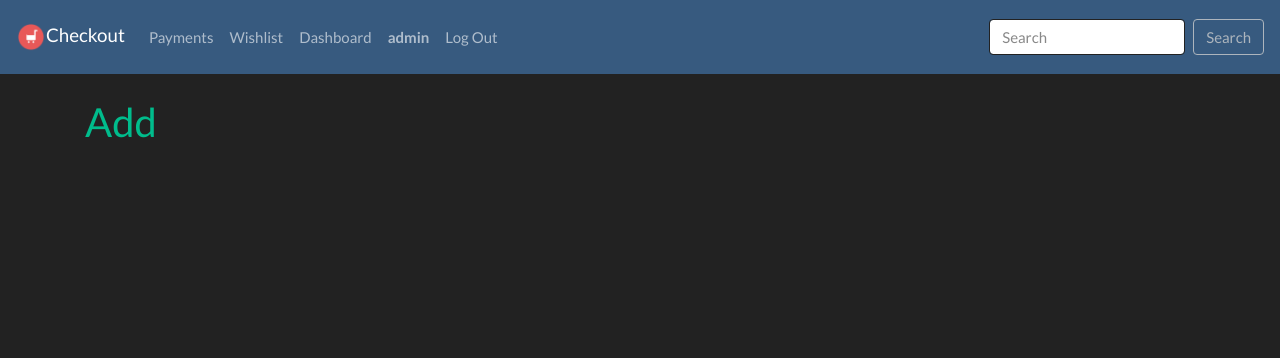
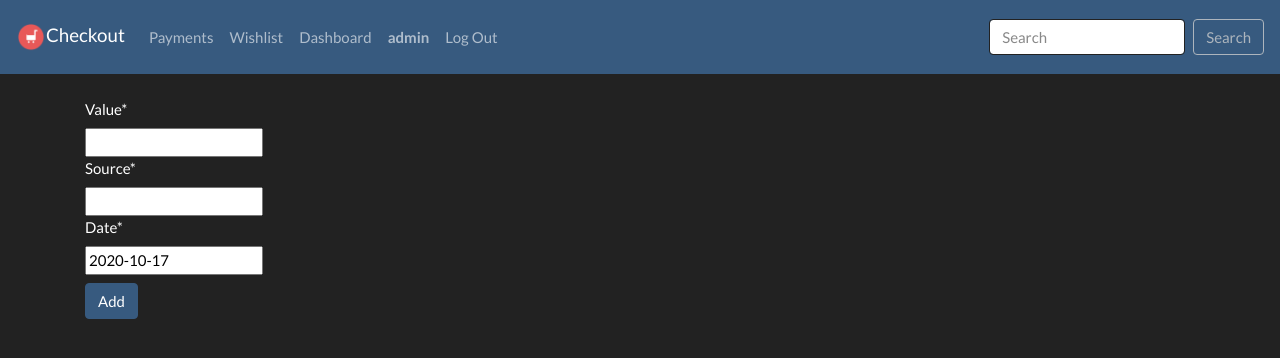
Before and after one commit to adhamsalama/checkout, a Django app: page /payment/ in a window 1280 px wide. Shown: the top 358 px of the page. Run offline with Django 3.2, Linux system fonts and the light colour scheme; a user stored in the database is signed in; data comes from the database, SQL or seed files in the repository; some libraries are stand-ins or nearby versions.

Commit message:
Added form to index.html

```diff
--- a/payment/templates/payment/index.html
+++ b/payment/templates/payment/index.html
@@ -1,12 +1,18 @@
 {% extends 'checkout/layout.html' %}
+{% load crispy_forms_tags %}
 
 {% block body %}
 
-<a href="{% url 'payment:add' %}"><h2>Add</h2></a>
+<form action="{% url 'payment:add' %}" method="POST">
+    {% csrf_token %}
+    {{ form|crispy }}
+    <button type="submit" class="btn btn-primary mt-2 mb-2">Add</button>
+</form>
+
 {% for payment in payments %}
     <div class="card mb-2">
       <div class="card-body">
-        <h5 class="card-title">${{ payment.value }}</h5>
+        <h2 class="card-title">${{ payment.value }}</h2>
         <p class="card-text">
         Source: {{ payment.source }}
         <br>
```
